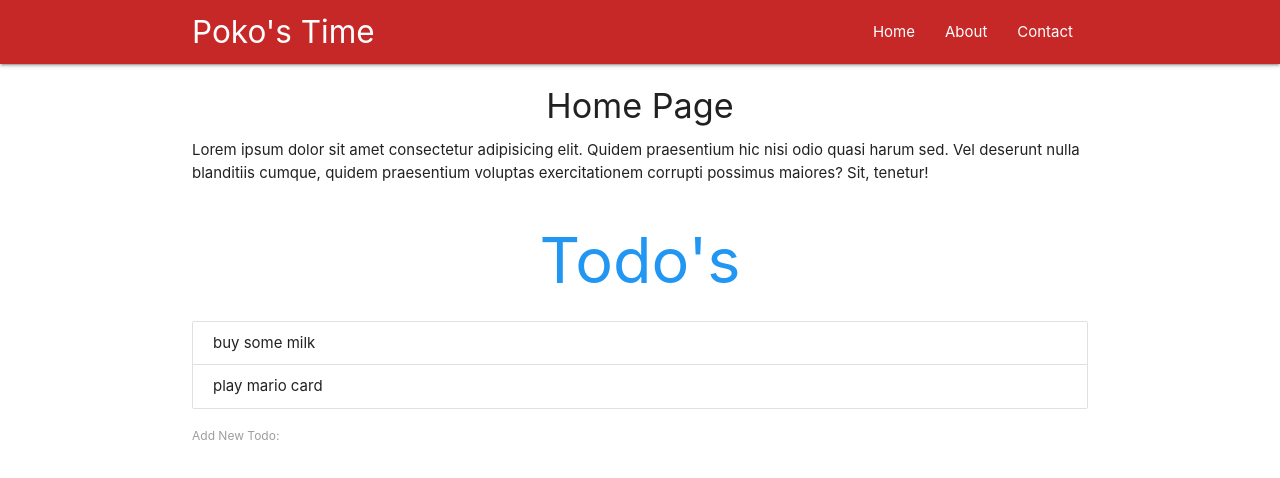
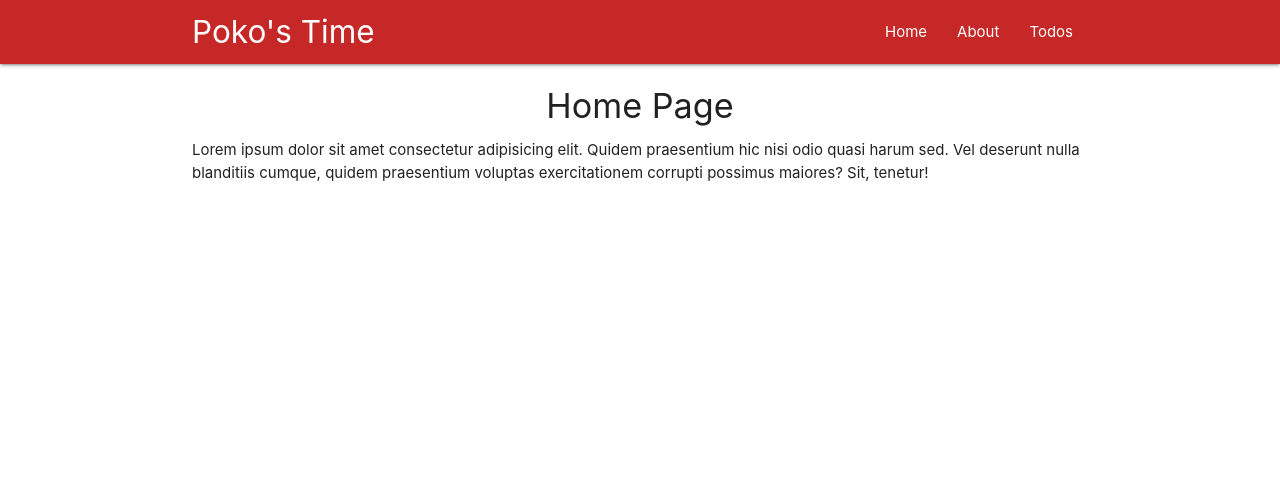
Before and after one commit to adiakbar/react-basic-thenetninja, a React (Create React App) app: page / in a window 1280 px wide. Shown: the top 478 px of the page. Built offline with nearby package versions, Linux system fonts and the light colour scheme.

Commit message:
create component todos in menu navbar

```diff
--- a/src/App.js
+++ b/src/App.js
@@ -1,53 +1,21 @@
 import React, { Component } from 'react';
-import Todos from './Todos';
-import AddTodo from './AddTodo';
 
 import Navbar from './Navbar';
 import { BrowserRouter, Route } from 'react-router-dom';
 
 import Home from './pages/Home';
 import About from './pages/About';
+import AppTodo from './pages/Todo/AppTodo';
 
 class App extends Component {
-
-  state = {
-    todos: [
-      {id: 1, content: 'buy some milk'},
-      {id: 2, content: 'play mario card'},
-    ]
-  }
-
-  deleteTodo = (id) => {
-    const todos = this.state.todos.filter(todo => {
-      return todo.id !== id
-    });
-    this.setState({
-      todos
-    });
-  }
-
-  addTodo = (todo) => {
-    todo.id = Math.random();
-    let todos = [...this.state.todos, todo];
-    this.setState({
-      todos: todos
-    })
-  }
 
   render() {
     return(
       <BrowserRouter>
-        <div className="App">
           <Navbar />
           <Route exact path='/' component={Home} />
           <Route path='/about' component={About} />
-
-          <div className="todo-app container">
-            <h1 className="center blue-text">Todo's</h1>
-            <Todos todos={this.state.todos} deleteTodo={this.deleteTodo} />
-            <AddTodo addTodo={this.addTodo} />
-          </div>
-        </div>
+          <Route path='/todos' component={AppTodo} />
       </BrowserRouter>
     )
   }
--- a/src/Navbar.js
+++ b/src/Navbar.js
@@ -9,7 +9,7 @@ const Navbar = () => {
         <ul className="right">
           <li><Link to="/">Home</Link></li>
           <li><Link to="/about">About</Link></li>
-          <li><Link to="/contact">Contact</Link></li>
+          <li><Link to="/todos">Todos</Link></li>
         </ul>
       </div>
     </nav>
--- /dev/null
+++ b/src/pages/Todo/AppTodo.js
@@ -0,0 +1,45 @@
+import React, { Component } from 'react'
+
+import AddTodo from './AddTodo'
+import Todos from './Todos'
+
+class AppTodo extends Component {
+
+  state = {
+    todos: [
+      {id: 1, content: 'buy some milk'},
+      {id: 2, content: 'play mario card'},
+    ]
+  }
+
+  deleteTodo = (id) => {
+    const todos = this.state.todos.filter(todo => {
+      return todo.id !== id
+    });
+    this.setState({
+      todos
+    });
+  }
+
+  addTodo = (todo) => {
+    todo.id = Math.random();
+    let todos = [...this.state.todos, todo];
+    this.setState({
+      todos: todos
+    })
+  }
+
+  render() {
+    return(
+      <div className="App">
+        <div className="todo-app container">
+          <h1 className="center blue-text">Todo's</h1>
+          <Todos todos={this.state.todos} deleteTodo={this.deleteTodo} />
+          <AddTodo addTodo={this.addTodo} />
+        </div>
+      </div>
+    )
+  }
+}
+
+export default AppTodo;
```
Also changed, not shown: src/pages/Todo/AddTodo.js (renamed from src/AddTodo.js), src/pages/Todo/Todos.js (renamed from src/Todos.js).
